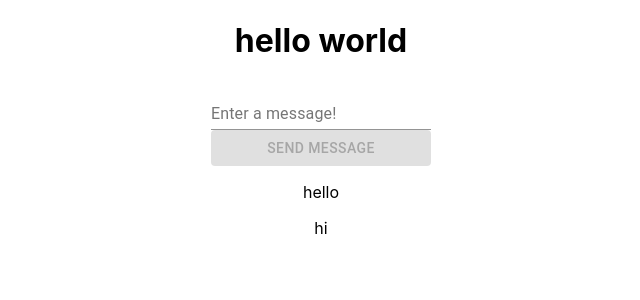
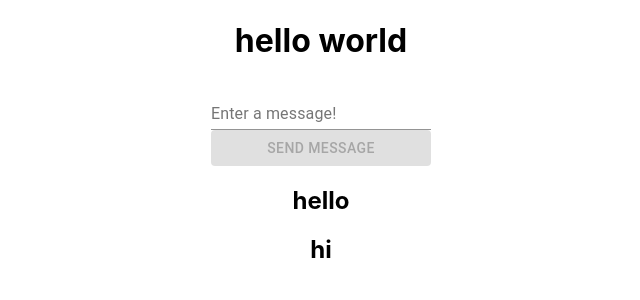
Before and after one commit to VedanthB/Facebook-messenger-clone, a React (Create React App) app in the folder facebookmessenger_app/: page / in a window 1280 px wide. Shown: the top 300 px of the page, without its empty margins (319-959 px from the left). Built offline with nearby package versions, Linux system fonts and the light colour scheme.

Commit message:
added Message component

```diff
--- a/facebookmessenger_app/src/App.js
+++ b/facebookmessenger_app/src/App.js
@@ -1,13 +1,11 @@
-import React , { useState }from 'react';
+import React , { useState } from 'react';
 import './App.css';
 import { Button, FormControl, Input, InputLabel } from '@material-ui/core';
+import Message from './Message';
 
 function App() {
      const [input, setInput] = useState('');
      const [messages, setMessages] = useState(['hello','hi']);
-
-     console.log('🧜🏼‍♀️', input);
-     console.log('🧜🏼‍♀️', messages);
 
     const sendMessage = (event) => {
         // this fires when the button is clicked
@@ -33,7 +31,8 @@
 
       {
         messages.map(message => (
-          <p>{message}</p>
+          <Message text={message} />
+          // <p>{message}</p>
         ))
 
       }
--- /dev/null
+++ b/facebookmessenger_app/src/Message.js
@@ -0,0 +1,11 @@
+import React from 'react'
+
+function Message(props) {
+    return (
+        <div>
+            <h2>{props.text}</h2>
+        </div>
+    )
+}
+
+export default Message
```
